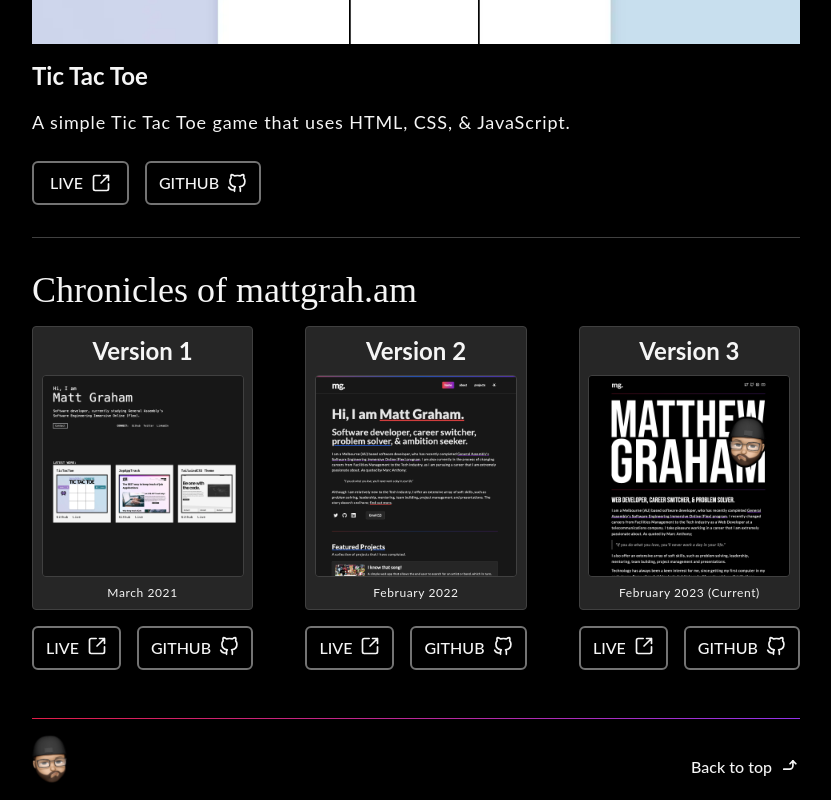
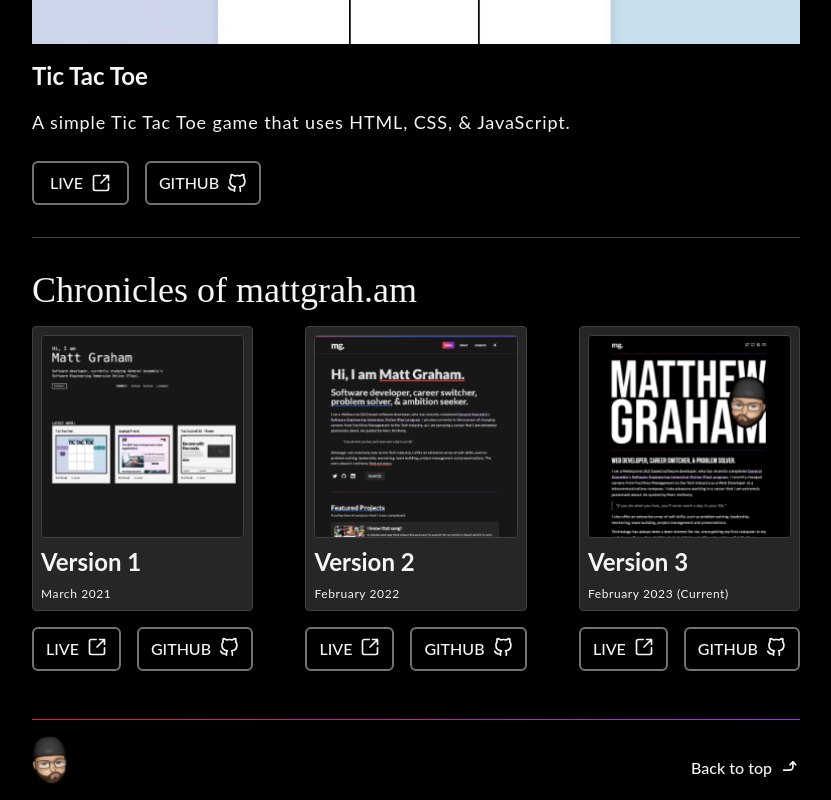
Before and after one commit to mattgrah-am/portfolio-v3, a Nuxt app: page / in a window 1280 px wide. Shown: the part 2470-3270 px from the top of the page, without its empty margins (224-1055 px from the left). Built offline with nearby package versions, Linux system fonts and the light colour scheme; a small style sheet from the web is missing.

Commit message:
fix portfolio list alignment

```diff
--- a/components/PortfolioList.vue
+++ b/components/PortfolioList.vue
@@ -6,14 +6,14 @@
     <div class="flex flex-wrap justify-around md:justify-between">
       <div v-for="portfolio in portfolios">
         <div
-          class="mb-4 flex flex-col items-center rounded border border-neutral-700 bg-neutral-800 p-2"
+          class="mb-4 flex flex-col rounded border border-neutral-700 bg-neutral-800 p-2"
         >
-          <h3 class="pb-2">{{ portfolio.title }}</h3>
           <img
             :src="portfolio.image"
             :alt="portfolio.alt"
             class="mb-2 rounded border border-neutral-700"
           />
+          <h3 class="pb-2">{{ portfolio.title }}</h3>
           <p class="pb-0 text-xs">{{ portfolio.date }}</p>
         </div>
         <div class="mb-4 flex gap-4">
```
